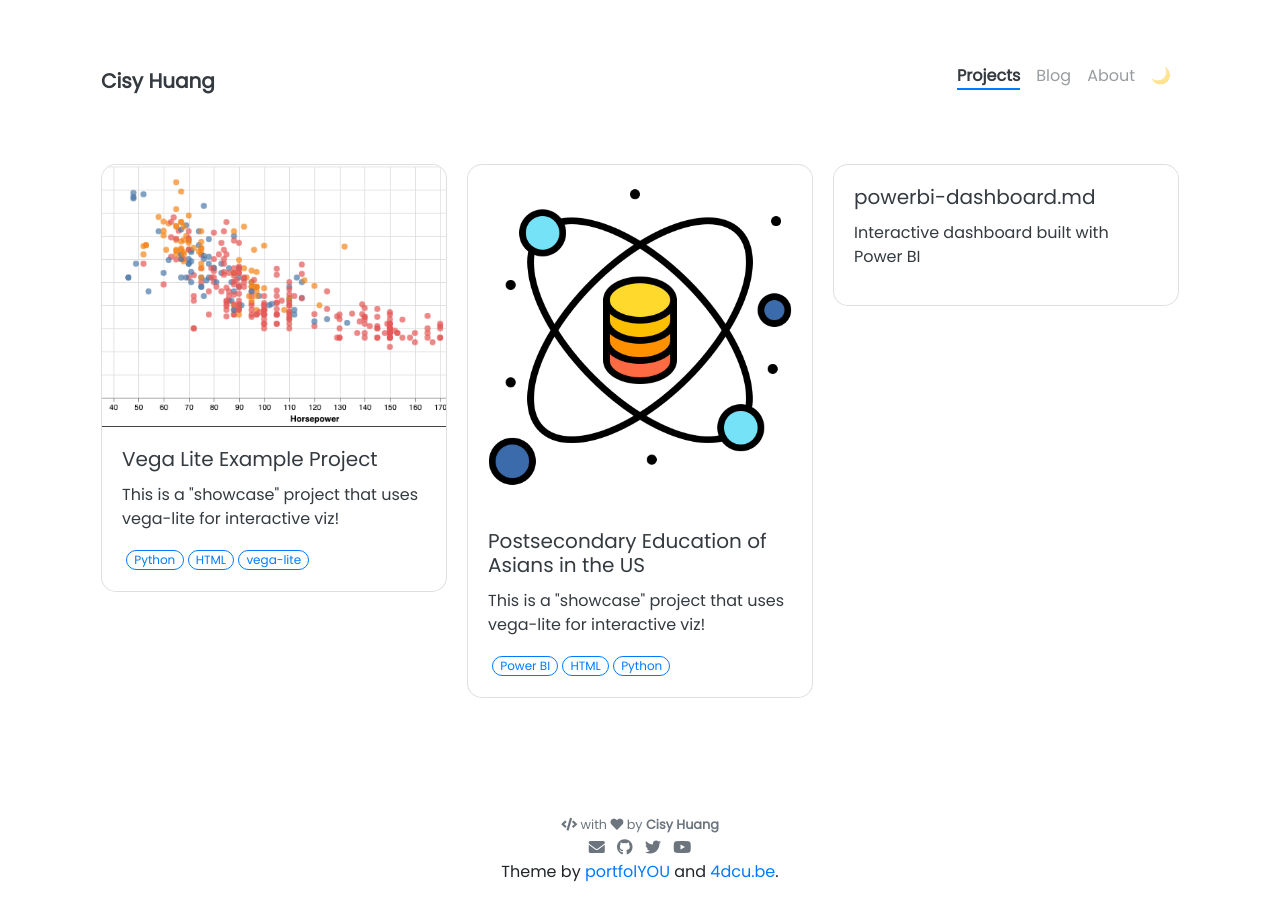
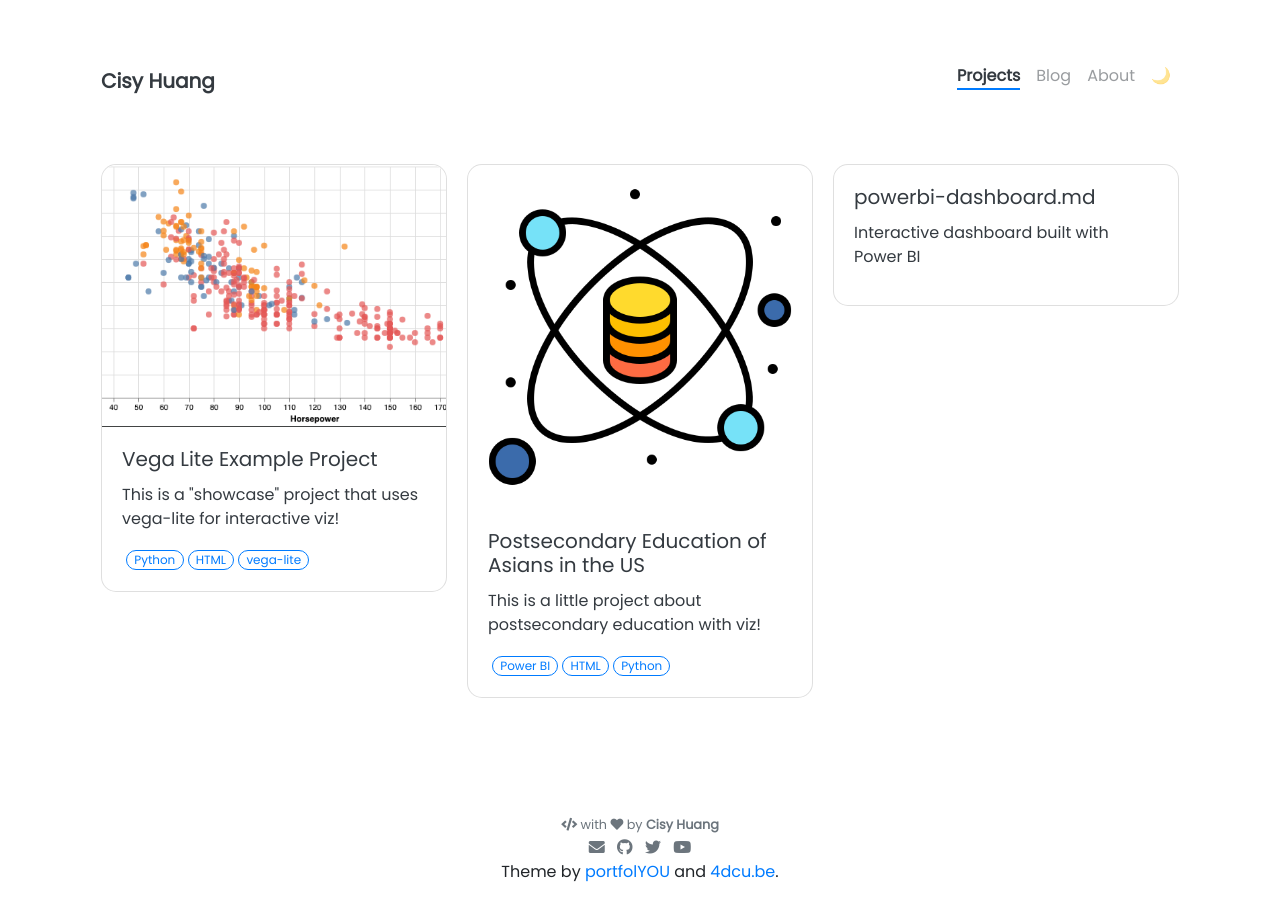
Before and after one commit to cisyyyy/cisyyyy.github.io, a Jekyll site: the page built from pages/projects.html, in a window 1280 px wide. Built offline with Jekyll 4.4.1, drawn with Linux system fonts in a browser that asks for light colours; nearby versions of some CDN libraries.

Commit message:
Update american_asian_postsecondary_edu.md

```diff
--- a/_projects/american_asian_postsecondary_edu.md
+++ b/_projects/american_asian_postsecondary_edu.md
@@ -2,7 +2,7 @@
 name: Postsecondary Education of Asians in the US
 tools: [Power BI, HTML, Python]
 image: assets/pngs/project.image.png
-description: This is a "showcase" project that uses vega-lite for interactive viz!
+description: This is a little project about postsecondary education with viz!
 custom_js:
   - vega.min
   - vega-lite.min
```
